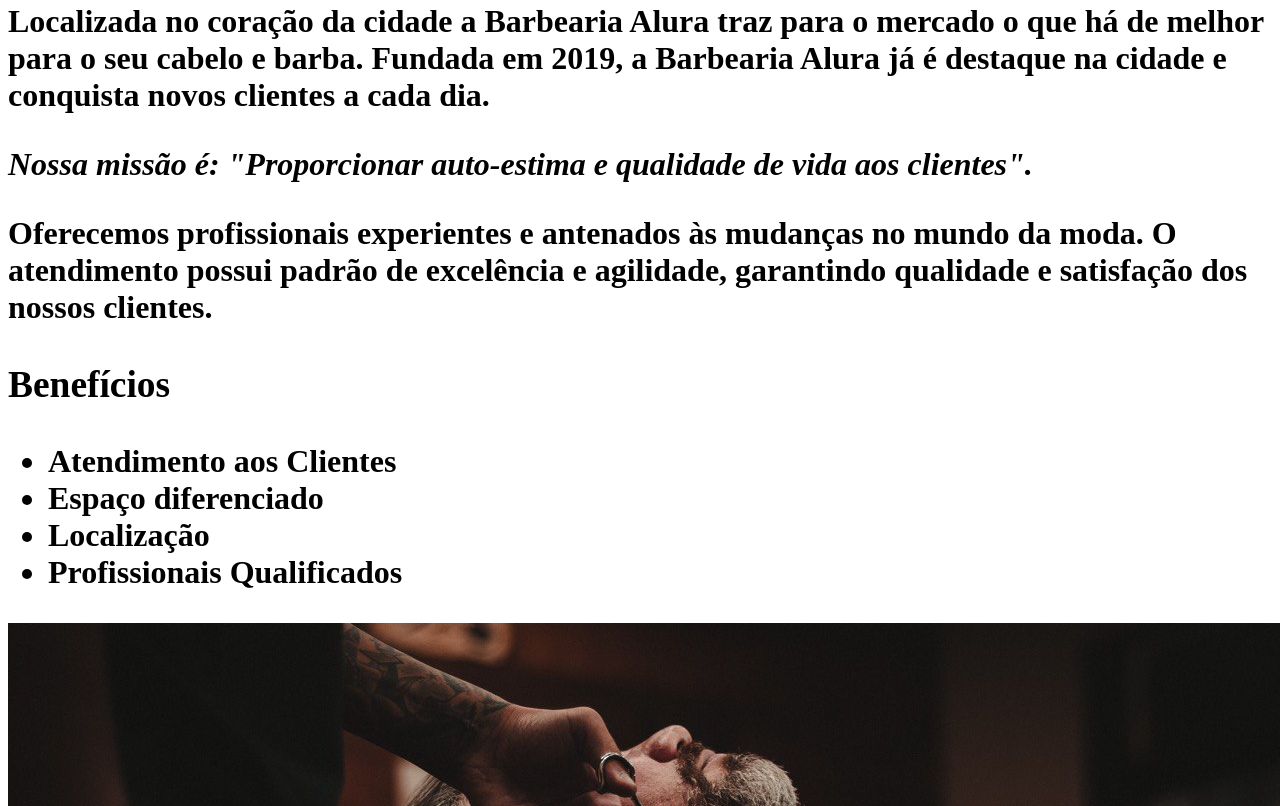
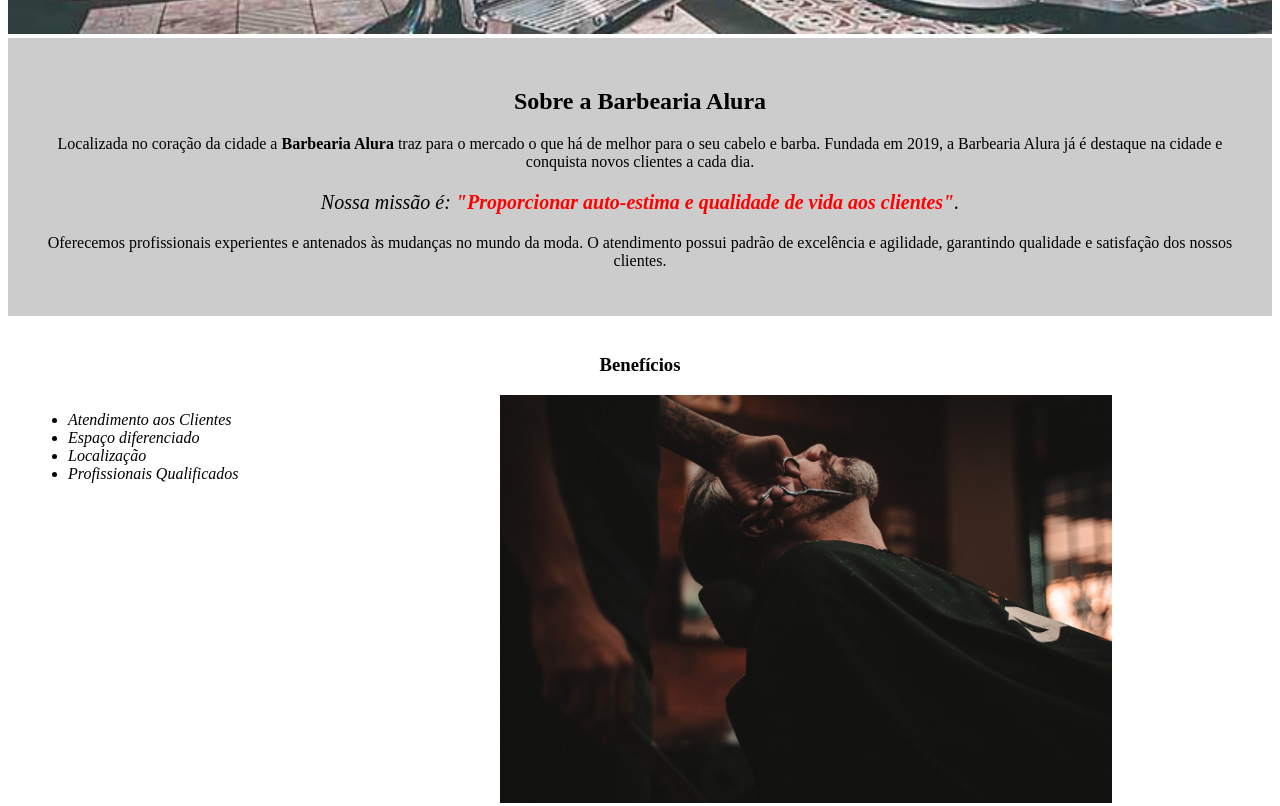
Before and after one commit to irisismaria/projeto-barbearia, a plain HTML site: page index.html in a window 1280 px wide. Shown: the part 520-1326 px from the top of the page. Drawn offline with Linux system fonts and the light colour scheme.

Commit message:
Add files via upload

```diff
--- a/index.html
+++ b/index.html
@@ -4,14 +4,11 @@
 		<meta charset="UTF-8">
 		<title>Barbearia Alura</title>
 		<link rel="stylesheet" href="style.css">
-
-       <style>
-
-      </style>
 	</head>
 
 	<body>
-        <h1 class="titulo-principal">Barbearia Alura<h1>
+		<header>
+			<h1 class="titulo-principal">Barbearia Alura</h1>
 		</header>
 		<img id="banner" src="banner.jpg">
 		<div class="principal">
@@ -35,8 +32,6 @@
 			</ul>
 
 			<img src="beneficios.jpg" class="imagembeneficios">
-
-
 		</div>
 	</body>
 </html>
--- a/style.css
+++ b/style.css
@@ -1,3 +1,52 @@
+body {
+
+}
+
+#banner {
+	width:100%;
+}
+
+.principal{
+	background: #CCCCCC;
+	padding: 30px;
+}
+
+.titulo-principal {
+	padding-left: 20px;
+}
+
+.titulo-centralizado {
+	text-align: center
+}
+
 p {
-     text-align: center
-{
+	text-align: center;
+}
+
+#missao {
+	font-size: 20px
+}
+
+em strong {
+	color: #FF0000;
+}
+
+.itens {
+	font-style: italic
+}
+
+.beneficios {
+	background: #FFFFFF;
+	padding: 20px;
+}
+
+ul {
+	display: inline-block;
+	vertical-align: top;
+	width: 20%;
+	margin-right: 15%;
+}
+
+.imagembeneficios {
+	width: 50%;
+}
```
Also changed, not shown: 1 other file. Lines whose indentation alone changed are shown as unchanged.
